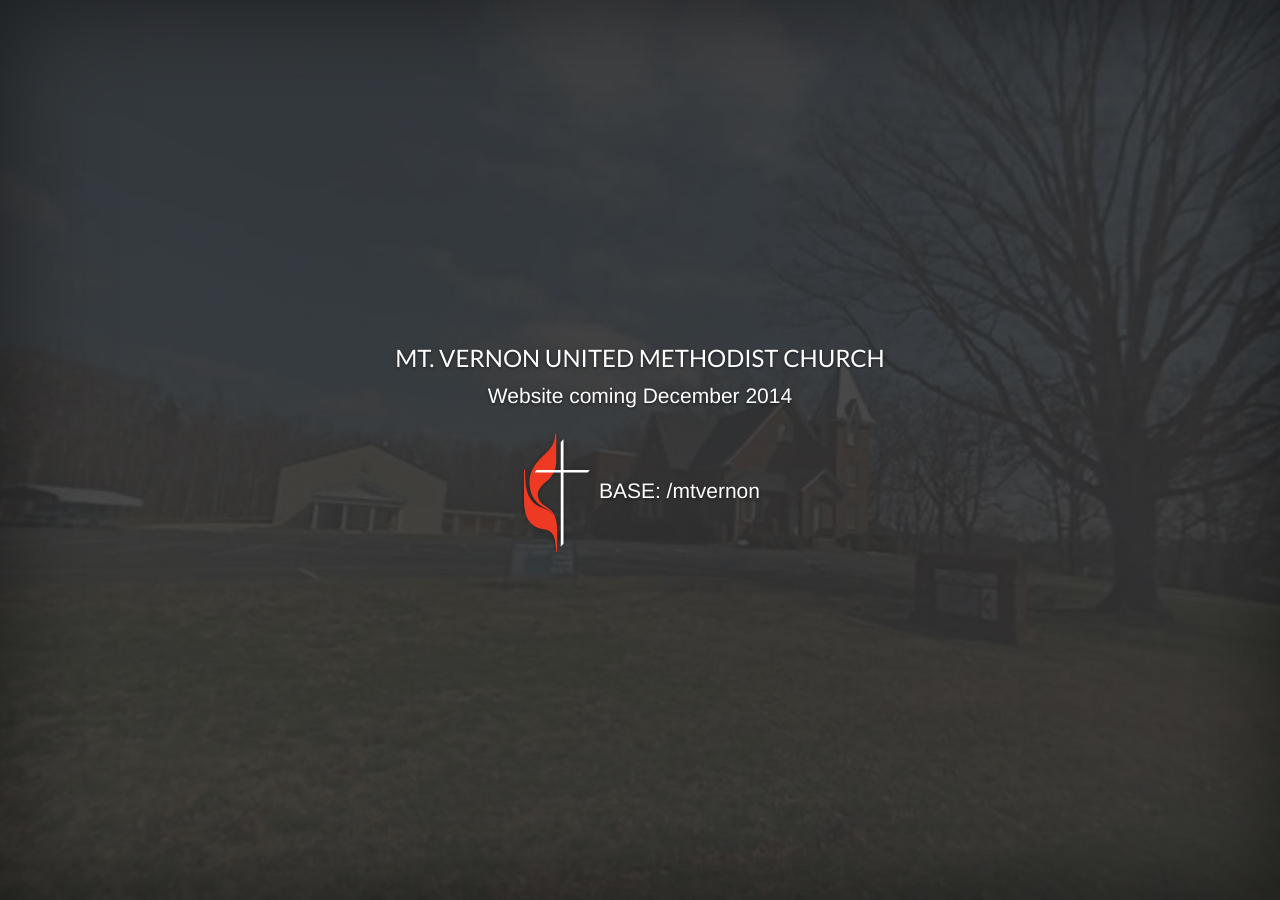
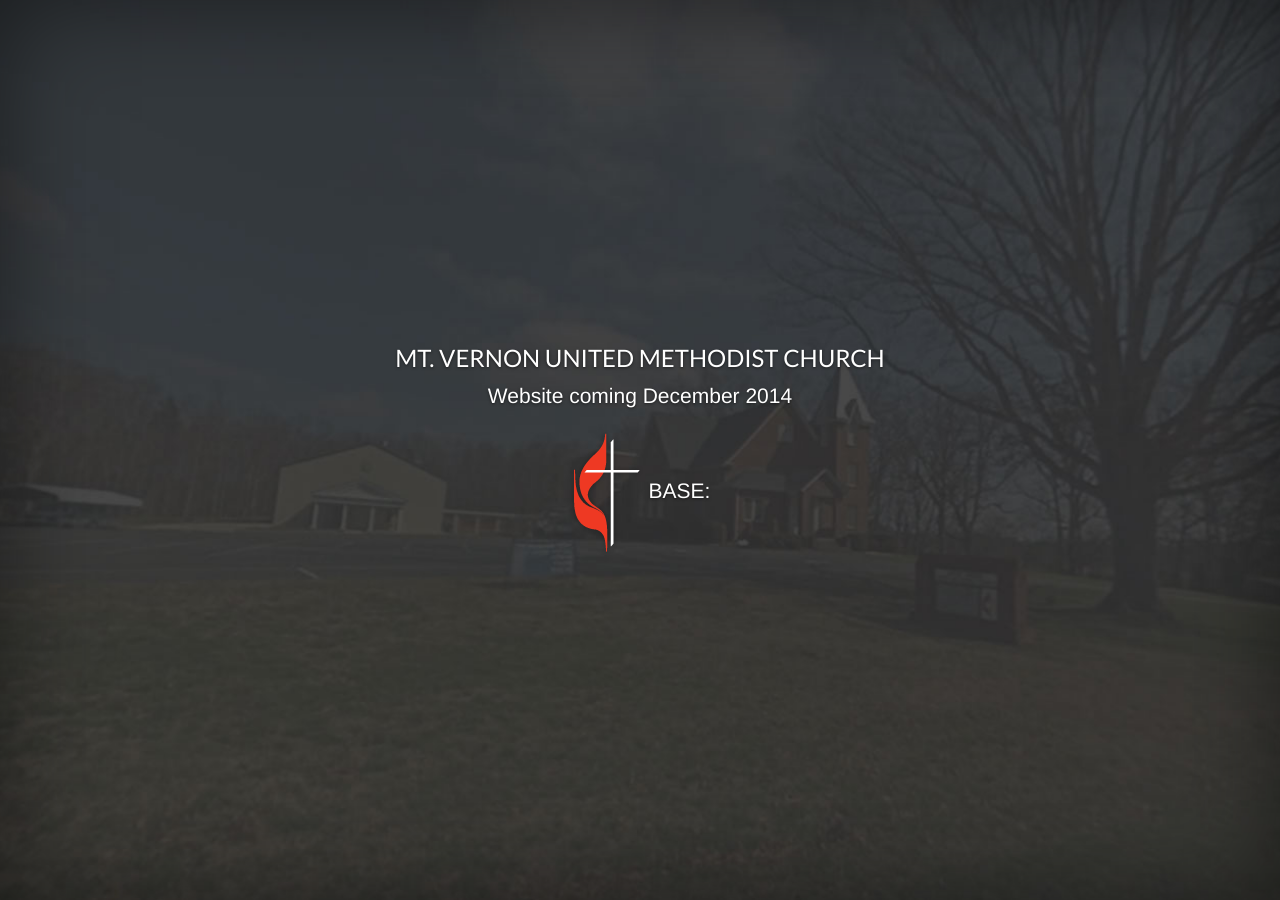
Before and after one commit to mtvernon/mtvernon, a Jekyll site: the page built from index.html, in a window 1280 px wide. Built offline with Jekyll 4.4.1, drawn with Linux system fonts in a browser that asks for light colours; nearby versions of some CDN libraries.

Commit message:
Update _config.yml

```diff
--- a/_config.yml
+++ b/_config.yml
@@ -1,6 +1,3 @@
-baseurl:      /mtvernon
-url:          http://bobbyearl.com
-version:      1.0.0
 author:
   name:       'Bobby Earl'
   email:      'bobby@simplyearl.com'
```
